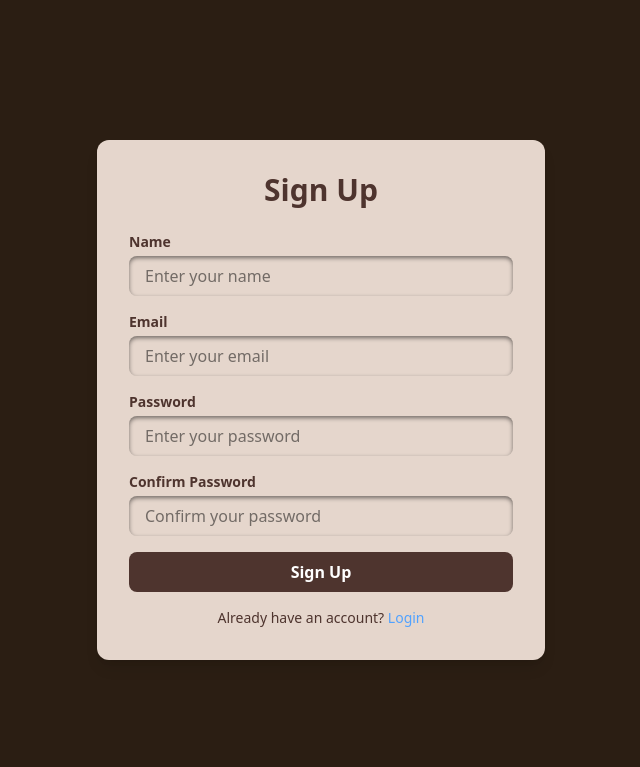
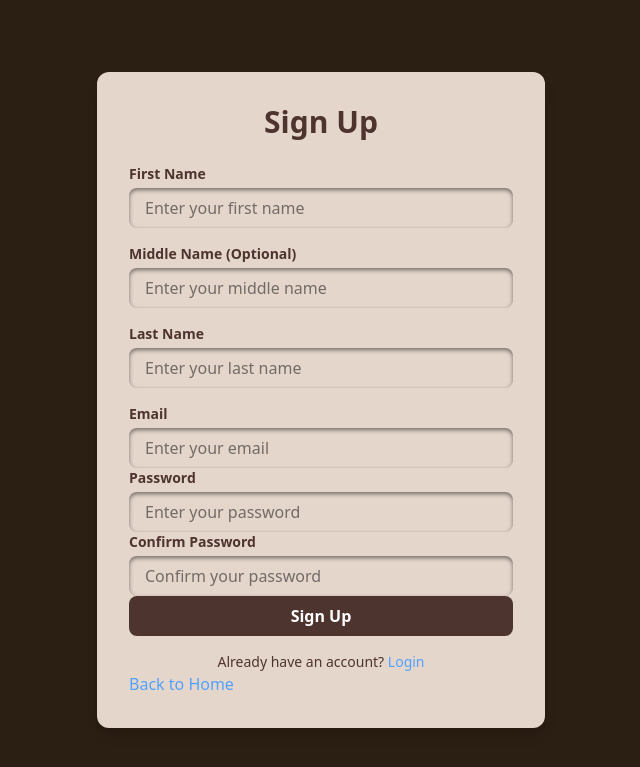
Before and after one commit to IhaveNoIdead/CI4-MyCoffee2, a CodeIgniter 4 app: the page made by backend/app/Views/user/signupPage.php in a window 1280 px wide. Shown: the top 767 px of the page, without its empty margins (319-959 px from the left). Run offline with PHP 8.4 and a stand-in for CodeIgniter, Linux system fonts and the light colour scheme; the template is opened without the code that fills it, so the values that code supplies are empty; some libraries are stand-ins or nearby versions.

Commit message:
refactor(auth): Wireup backend and frontend
- Login, Logout and Sign up
- updated baseURL to 8090

```diff
--- a/backend/app/Config/App.php
+++ b/backend/app/Config/App.php
@@ -16,7 +16,7 @@ class App extends BaseConfig
      *
      * E.g., http://example.com/
      */
-    public string $baseURL = 'http://localhost:8080/';
+    public string $baseURL = 'http://localhost:8090/';
 
     /**
      * Allowed Hostnames in the Site URL other than the hostname in the baseURL.
--- a/backend/app/Views/components/header.php
+++ b/backend/app/Views/components/header.php
@@ -7,7 +7,11 @@
             <div class="hidden md:flex space-x-6 font-bold text-lg">
                 <a href="/menuPage" class="text-[30px] text-white"> Products </a>
                 <a href="#" class="text-[30px] text-white"> Cart </a>
-                <a href="/loginPage" class="text-[30px] text-white"> Login </a>
+                <?php if(session()->has('user')): ?>
+                    <a href="/logout" class="text-[30px] text-white"> Logout </a>
+                <?php else: ?>
+                    <a href="/loginPage" class="text-[30px] text-white"> Login </a>
+                <?php endif; ?>
             </div>
         </div>
     </nav>
--- a/backend/app/Views/user/landing.php
+++ b/backend/app/Views/user/landing.php
@@ -16,6 +16,7 @@
         ])?>
 
         <main class="space-y-12 py-10">
+
             <!-- Popular section -->
             <section class="max-w-7xl mx-auto color-dark-latte rounded-xl shadow p-10">
                 <h2 class="text-4xl font-bold mb-8 text-color-dark-espresso text-center"> Popular </h2>
--- a/backend/app/Views/user/signupPage.php
+++ b/backend/app/Views/user/signupPage.php
@@ -1,3 +1,8 @@
+<?php
+  $errors = $errors ?? [];
+  $old = $old ?? [];
+?>
+
 <!DOCTYPE html>
 <html lang="en">
   <?= view('components/head', [
@@ -9,33 +14,117 @@
   <div class="bg-[#e5d6cc] p-8 rounded-xl shadow-lg w-full max-w-md">
     <h2 class="text-3xl text-[#4E342E] font-bold text-center mb-6">Sign Up</h2>
 
-    <form action="/signup" method="POST" class="space-y-4">
-      <!-- Name -->
+    <form action="/signupPage" method="post" class="space-y-4" novalidate>
+      <!-- First Name -->
       <div>
-        <label for="name" class="block text-sm text-[#4E342E] font-semibold mb-1">Name</label>
-        <input type="text" id="name" name="name" placeholder="Enter your name"
-               class="w-full px-4 py-2 rounded-lg text-black focus:ring-2 focus:ring-[#A67B5B] focus:outline-none" style="box-shadow: inset 0 2px 4px rgba(0,0,0,0.5)" required>
+        <label for="first_name" class="block text-sm text-[#4E342E] font-semibold mb-1">First Name</label>
+        <input
+          type="text"
+          id="first_name"
+          name="first_name"
+          placeholder="Enter your first name"
+          value="<?= esc($old['first_name'] ?? '') ?>"
+          aria-invalid="<?= isset($errors['first_name']) ? 'true' : 'false' ?>"
+          aria-describedby="first_name-error"
+          class="w-full px-4 py-2 rounded-lg text-black focus:ring-2 focus:ring-[#A67B5B] focus:outline-none"
+          style="box-shadow: inset 0 2px 4px rgba(0,0,0,0.5)"
+          required>
+
+        <?php if (!empty($errors['first_name'])): ?>
+          <p id="first_name-error" class="mt-2 text-red-600 text-sm"><?= esc($errors['first_name']) ?></p>
+        <?php endif; ?>
+      </div>
+
+      <!-- Middle Name (Optional) -->
+      <div>
+        <label for="middle_name" class="block text-sm text-[#4E342E] font-semibold mb-1">Middle Name (Optional)</label>
+        <input
+          type="text"
+          id="middle_name"
+          name="middle_name"
+          placeholder="Enter your middle name"
+          value="<?= esc($old['middle_name'] ?? '') ?>"
+          aria-invalid="<?= isset($errors['middle_name']) ? 'true' : 'false' ?>"
+          aria-describedby="middle_name-error"
+          class="w-full px-4 py-2 rounded-lg text-black focus:ring-2 focus:ring-[#A67B5B] focus:outline-none"
+          style="box-shadow: inset 0 2px 4px rgba(0,0,0,0.5)">
+
+        <?php if (!empty($errors['middle_name'])): ?>
+          <p id="middle_name-error" class="mt-2 text-red-600 text-sm"><?= esc($errors['middle_name']) ?></p>
+        <?php endif; ?>
+      </div>
+
+      <!-- Last Name -->
+      <div>
+        <label for="last_name" class="block text-sm text-[#4E342E] font-semibold mb-1">Last Name</label>
+        <input
+          type="text"
+          id="last_name"
+          name="last_name"
+          placeholder="Enter your last name"
+          value="<?= esc($old['last_name'] ?? '') ?>"
+          aria-invalid="<?= isset($errors['last_name']) ? 'true' : 'false' ?>"
+          aria-describedby="last_name-error"
+          class="w-full px-4 py-2 rounded-lg text-black focus:ring-2 focus:ring-[#A67B5B] focus:outline-none"
+          style="box-shadow: inset 0 2px 4px rgba(0,0,0,0.5)"
+          required>
+
+        <?php if (!empty($errors['last_name'])): ?>
+          <p id="last_name-error" class="mt-2 text-red-600 text-sm"><?= esc($errors['last_name']) ?></p>
+        <?php endif; ?>
       </div>
 
       <!-- Email -->
       <div>
         <label for="email" class="block text-sm text-[#4E342E] font-semibold mb-1">Email</label>
         <input type="email" id="email" name="email" placeholder="Enter your email"
-               class="w-full px-4 py-2 rounded-lg text-black focus:ring-2 focus:ring-[#A67B5B] focus:outline-none" style="box-shadow: inset 0 2px 4px rgba(0,0,0,0.5)" required>
-      </div>
+          value="<?= esc($old['email'] ?? '') ?>"
+          aria-invalid="<?= isset($errors['email']) ? 'true' : 'false' ?>"
+          aria-describedby="email-error"
+          class="w-full px-4 py-2 rounded-lg text-black focus:ring-2 focus:ring-[#A67B5B] focus:outline-none"
+          style="box-shadow: inset 0 2px 4px rgba(0,0,0,0.5)"
+          required>
+
+        <?php if (!empty($errors['email'])): ?>
+          <p id="email-error" class="mt-2 text-red-600 text-sm"><?= esc($errors['email']) ?></p>
+        <?php endif; ?>
 
       <!-- Password -->
       <div>
         <label for="password" class="block text-sm text-[#4E342E] font-semibold mb-1">Password</label>
-        <input type="password" id="password" name="password" placeholder="Enter your password"
-               class="w-full px-4 py-2 rounded-lg text-black focus:ring-2 focus:ring-[#A67B5B] focus:outline-none" style="box-shadow: inset 0 2px 4px rgba(0,0,0,0.5)"required>
+        <input
+          type="password"
+          id="password"
+          name="password"
+          placeholder="Enter your password"
+          aria-invalid="<?= isset($errors['password']) ? 'true' : 'false' ?>"
+          aria-describedby="password-error"
+          class="w-full px-4 py-2 rounded-lg text-black focus:ring-2 focus:ring-[#A67B5B] focus:outline-none"
+          style="box-shadow: inset 0 2px 4px rgba(0,0,0,0.5)"
+          required>
+
+        <?php if (!empty($errors['password'])): ?>
+          <p id="password-error" class="mt-2 text-red-600 text-sm"><?= esc($errors['password']) ?></p>
+        <?php endif; ?>
       </div>
 
       <!-- Confirm Password -->
       <div>
         <label for="confirm" class="block text-sm text-[#4E342E] font-semibold mb-1">Confirm Password</label>
-        <input type="password" id="confirm" name="confirm" placeholder="Confirm your password"
-               class="w-full px-4 py-2 rounded-lg text-black focus:ring-2 focus:ring-[#A67B5B] focus:outline-none" style="box-shadow: inset 0 2px 4px rgba(0,0,0,0.5)" required>
+        <input
+          type="password"
+          id="password_confirm"
+          name="password_confirm"
+          placeholder="Confirm your password"
+          aria-invalid="<?= isset($errors['confirm']) ? 'true' : 'false' ?>"
+          aria-describedby="confirm-error"
+          class="w-full px-4 py-2 rounded-lg text-black focus:ring-2 focus:ring-[#A67B5B] focus:outline-none"
+          style="box-shadow: inset 0 2px 4px rgba(0,0,0,0.5)"
+          required>
+
+        <?php if (!empty($errors['confirm'])): ?>
+          <p id="confirm-error" class="mt-2 text-red-600 text-sm"><?= esc($errors['confirm']) ?></p>
+        <?php endif; ?>
       </div>
 
       <!-- Submit -->
@@ -45,10 +134,14 @@
       </button>
     </form>
 
-    <!-- Link to Login -->
+    <!-- Links -->
     <p class="text-center text-[#4E342E] text-sm mt-4">
       Already have an account?
-      <a href="/login" class="text-blue-400 hover:underline">Login</a>
+      <a href="/loginPage" class="text-blue-400 hover:underline">Login</a>
+    </p>
+
+    <p>
+        <a href="/" class="text-blue-400 hover:underline">Back to Home</a>
     </p>
   </div>
 
```
Also changed, not shown: backend/app/Controllers/Auth.php (+8 -8 lines), backend/app/Views/user/loginPage.php (+42 -6 lines).
